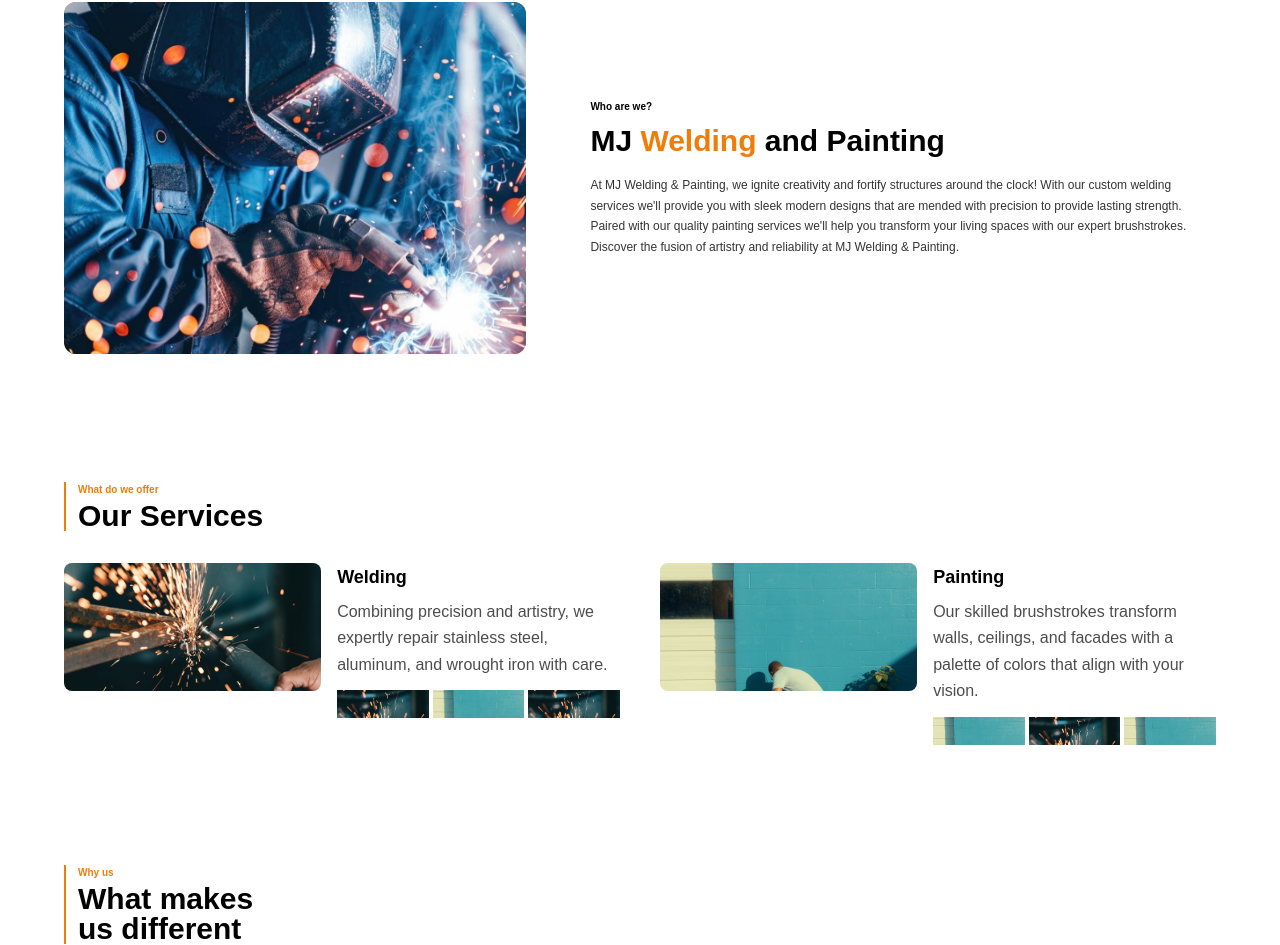
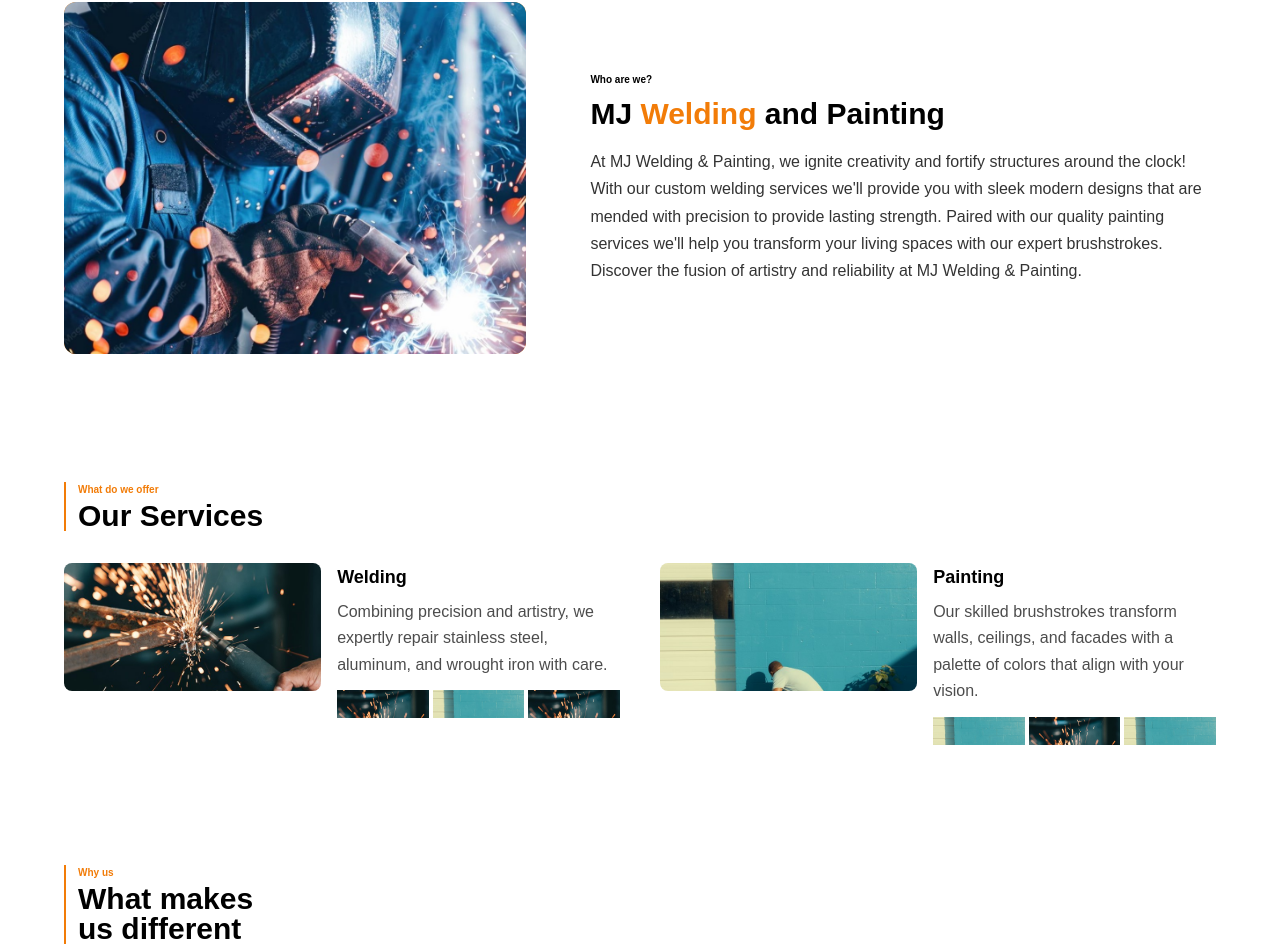
Before and after one commit to PenguinPepper/247craftsman, a Next.js app: page / in a window 1280 px wide. Shown: the part 814-1759 px from the top of the page. Built offline with nearby package versions, Linux system fonts and the light colour scheme.

Commit message:
Change font size

```diff
--- a/app/components/About.tsx
+++ b/app/components/About.tsx
@@ -19,7 +19,7 @@ export default function About() {
                     <h2 className="mt-2 text-2xl font-bold leading-tight sm:text-3xl">
                         MJ <span className="text-[#f27c08]">Welding</span> and Painting
                     </h2>
-                    <p className="mt-4 text-[0.6875rem] leading-[1.7] text-black/80 sm:text-xs">
+                    <p className="mt-4 text-s leading-[1.7] text-black/80 sm:text-s">
                         At MJ Welding & Painting, we ignite creativity and fortify structures around the clock! With our custom welding services we'll provide you with sleek modern designs that are mended with precision to provide lasting strength. Paired with our quality painting services we'll help you transform your living spaces with our expert brushstrokes. Discover the fusion of artistry and reliability at MJ Welding & Painting.
                     </p>
                 </div>
```
